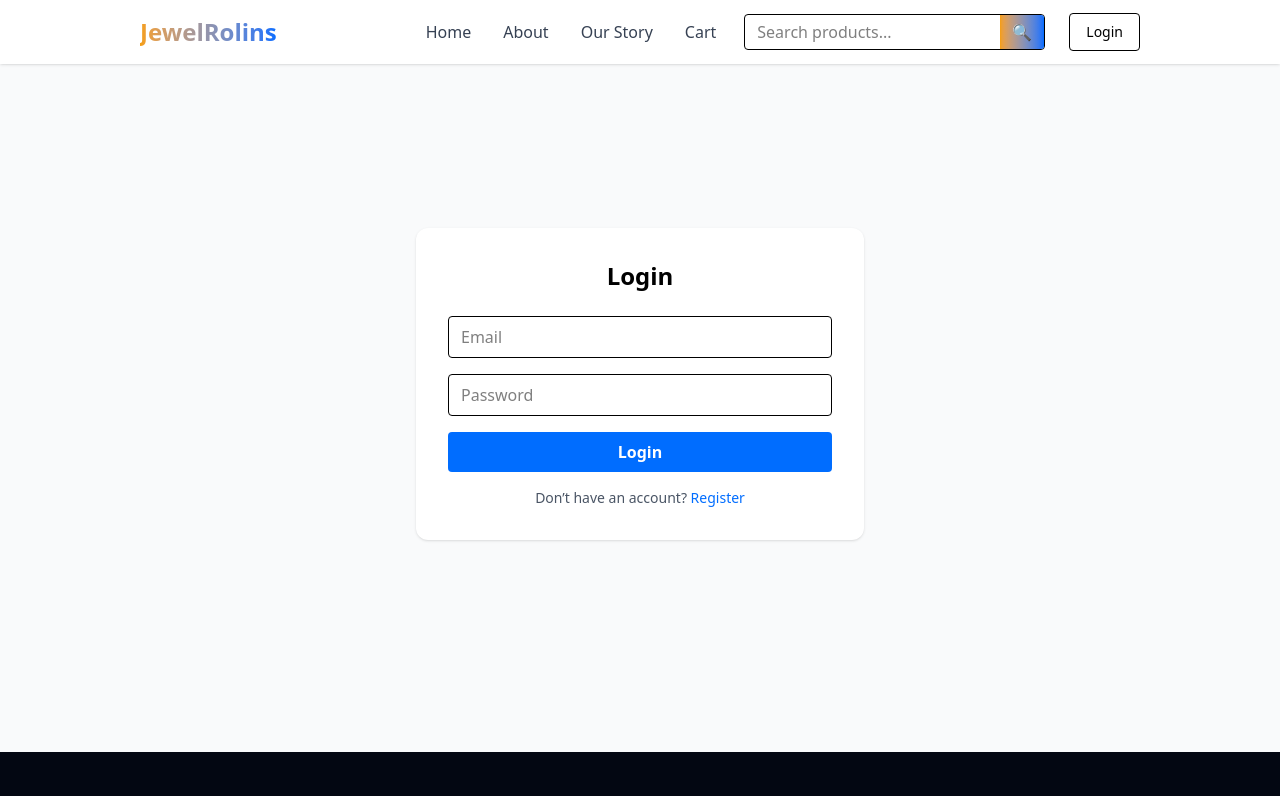
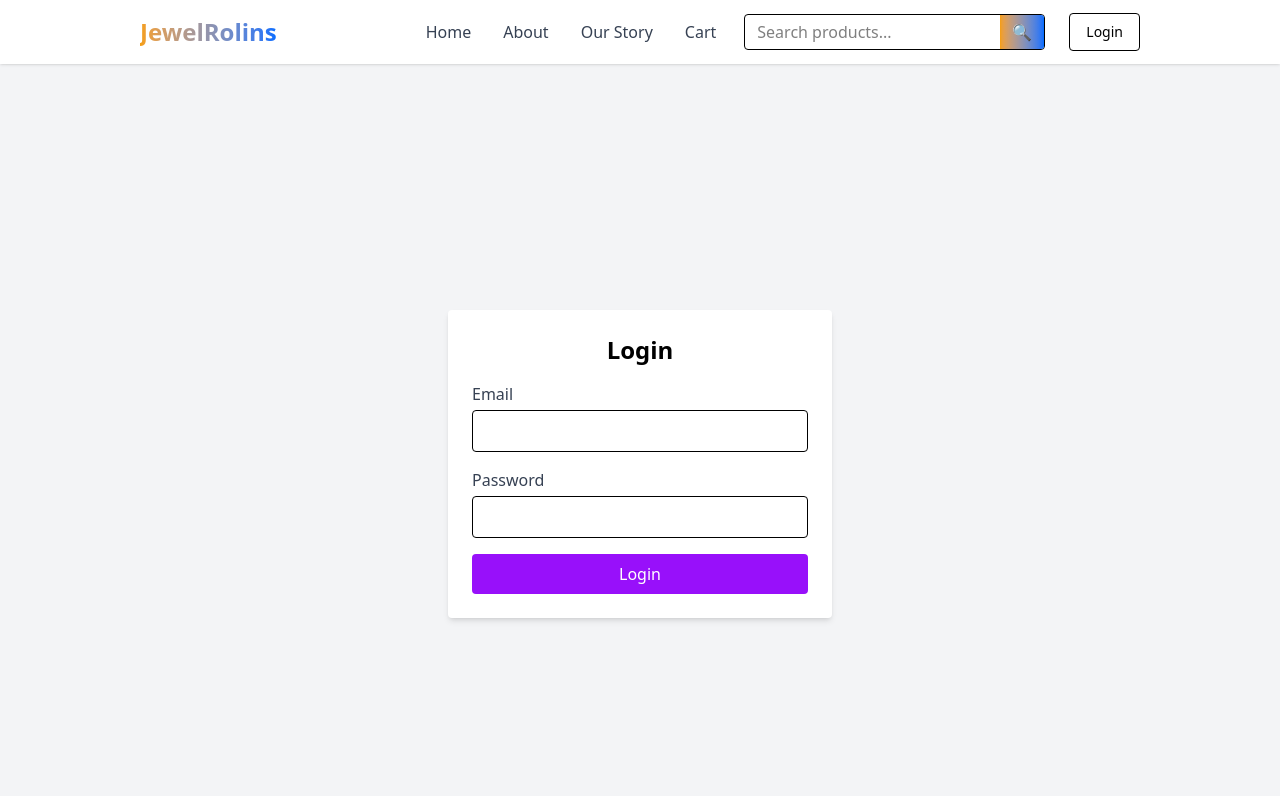
Before and after one commit to MudassirSafi/JewelRolins, a React (Vite) app: page /login in a window 1280 px wide. Shown: the top 796 px of the page. Built offline with nearby package versions, Linux system fonts and the light colour scheme.

Commit message:
Changes admin

```diff
--- a/src/components/Navbar.jsx
+++ b/src/components/Navbar.jsx
@@ -57,10 +57,10 @@ export default function Navbar() {
 
             {user?.role === "admin" && (
               <Link
-                to="/admin/add"
+                to="/admin"   // ✅ FIX: direct admin to dashboard
                 className="relative px-1 text-gray-700 font-medium transition duration-300 hover:text-[var(--brand)] after:content-[''] after:absolute after:w-0 after:h-[2px] after:bg-[var(--brand)] after:left-0 after:-bottom-1 after:transition-all after:duration-300 hover:after:w-full"
               >
-                Add Product
+                Dashboard
               </Link>
             )}
 
@@ -150,11 +150,11 @@ export default function Navbar() {
 
             {user?.role === "admin" && (
               <Link
-                to="/admin/add"
+                to="/admin"   // ✅ FIX here as well for mobile
                 onClick={closeMenu}
                 className="block px-3 py-2 text-gray-700 font-medium transition duration-300 hover:text-[var(--brand)] border-b border-transparent hover:border-[var(--brand)]"
               >
-                Add Product
+                Dashboard
               </Link>
             )}
 
--- a/src/pages/Login.jsx
+++ b/src/pages/Login.jsx
@@ -1,63 +1,67 @@
 // src/pages/Login.jsx
 import React, { useState, useContext } from "react";
-import { useNavigate, Link, useLocation } from "react-router-dom";
+import { useNavigate, useLocation } from "react-router-dom";
 import { AuthContext } from "../context/AuthContext.jsx";
-import { motion } from "framer-motion";
 
 export default function Login() {
+  const [email, setEmail] = useState("");
+  const [password, setPassword] = useState("");
   const { login } = useContext(AuthContext);
   const navigate = useNavigate();
   const location = useLocation();
-  const [email, setEmail] = useState("");
-  const [password, setPassword] = useState("");
-
-  // if redirected to login from private route, we can go back after login
-  const from = location.state?.from || "/";
+  const from = location.state?.from?.pathname || "/";
 
   const handleSubmit = (e) => {
     e.preventDefault();
-    // demo login — replace with backend validate when available
-    login(email, password);
+
+    const success = login(email, password);
+    if (!success) return;
+
+    // get current logged in user
+    const currentUser = JSON.parse(localStorage.getItem("muhi_user"));
+
+    // ✅ role based redirect
+    if (currentUser?.role === "admin") {
+      navigate("/admin/dashboard", { replace: true });
+    } else {
       navigate(from, { replace: true });
+    }
   };
 
   return (
-    <motion.div
-      className="min-h-[80vh] flex items-center justify-center px-4"
-      initial={{ opacity: 0, y: 10 }}
-      animate={{ opacity: 1, y: 0 }}
+    <div className="flex items-center justify-center min-h-screen bg-gray-100">
+      <form
+        onSubmit={handleSubmit}
+        className="bg-white p-6 rounded shadow-md w-96"
       >
-      <div className="max-w-md w-full bg-white p-8 rounded-xl shadow">
-        <h1 className="text-2xl font-bold mb-6 text-center">Login</h1>
-        <form onSubmit={handleSubmit} className="space-y-4">
+        <h2 className="text-2xl font-bold mb-4 text-center">Login</h2>
+        <div className="mb-4">
+          <label className="block mb-1 text-gray-700">Email</label>
           <input
             type="email"
+            className="w-full px-3 py-2 border rounded"
             value={email}
-            onChange={(e)=>setEmail(e.target.value)}
-            placeholder="Email"
+            onChange={(e) => setEmail(e.target.value)}
             required
-            className="w-full px-3 py-2 border rounded focus:ring-2 focus:ring-[#006DFF]"
           />
+        </div>
+        <div className="mb-4">
+          <label className="block mb-1 text-gray-700">Password</label>
           <input
             type="password"
+            className="w-full px-3 py-2 border rounded"
             value={password}
-            onChange={(e)=>setPassword(e.target.value)}
-            placeholder="Password"
+            onChange={(e) => setPassword(e.target.value)}
             required
-            className="w-full px-3 py-2 border rounded focus:ring-2 focus:ring-[#006DFF]"
           />
+        </div>
         <button
           type="submit"
-            className="w-full py-2 bg-[#006DFF] hover:bg-blue-700 text-white rounded font-semibold"
+          className="w-full bg-purple-600 hover:bg-purple-700 text-white py-2 rounded"
         >
           Login
         </button>
       </form>
-        <p className="text-center text-sm text-gray-600 mt-4">
-          Don’t have an account?{" "}
-          <Link to="/register" className="text-[#006DFF] hover:underline">Register</Link>
-        </p>
     </div>
-    </motion.div>
   );
 }
```
Also changed, not shown: src/services/instagram.js (deleted, +0 -51 lines), src/App.jsx (line endings or trailing spaces). Lines whose indentation alone changed are shown as unchanged.
